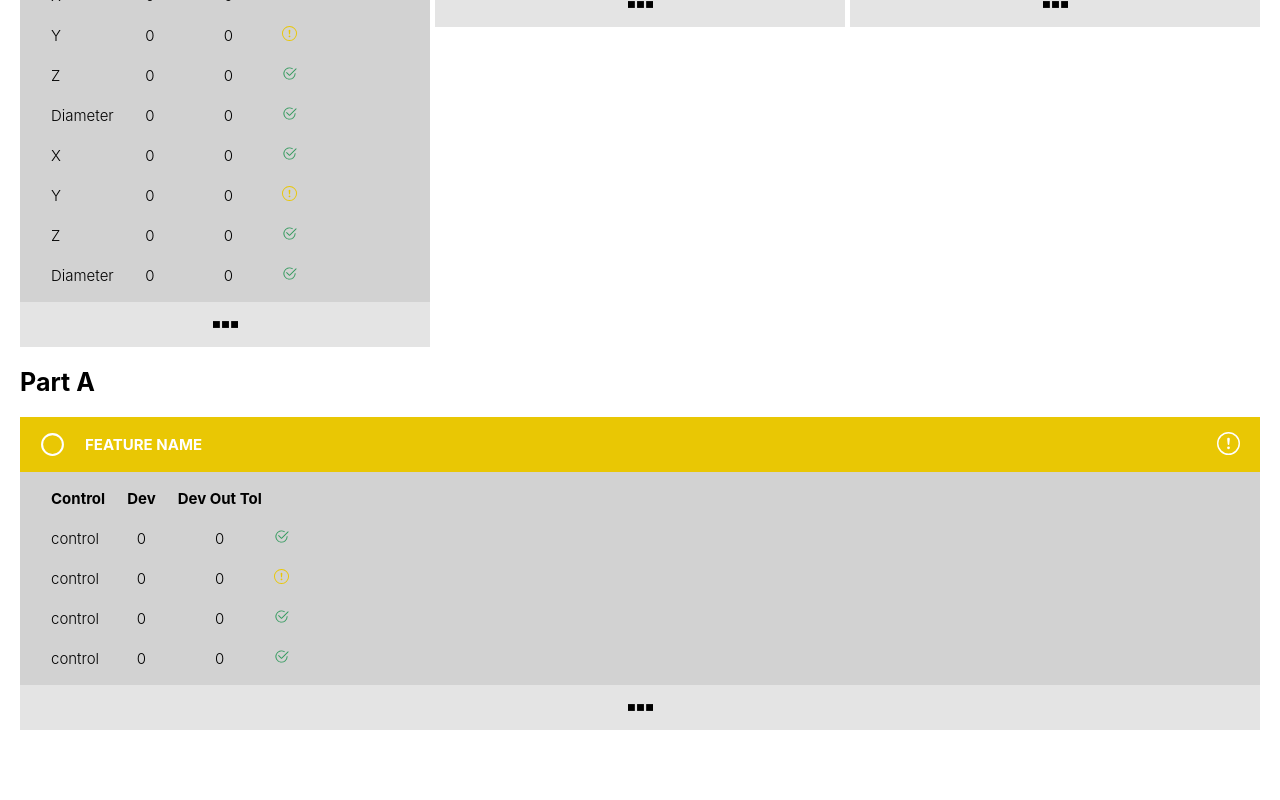
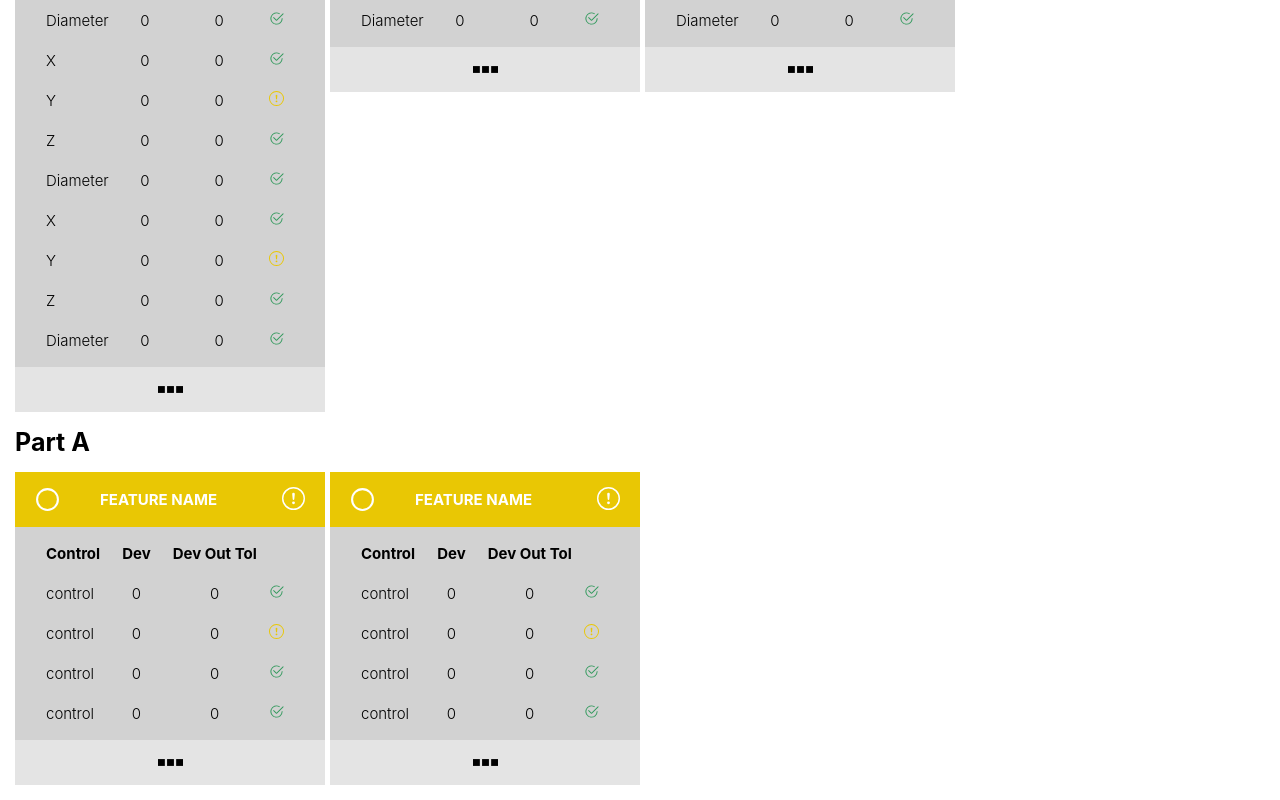
Before and after one commit to zeipepe/abb-test, a React (Create React App) app: page / in a window 1280 px wide. Shown: the part 996-1796 px from the top of the page. Before the commit the page ends 1746 px from the top, so only its background shows below. Built offline with nearby package versions, Linux system fonts and the light colour scheme.

Commit message:
chore: style fixes

```diff
--- a/src/App.js
+++ b/src/App.js
@@ -1,5 +1,4 @@
 import React from "react";
-import logo from "./logo.svg";
 import "./App.css";
 import Parts from "./views/Parts/Parts";
 function App() {
--- a/src/components/Feature/Feature.js
+++ b/src/components/Feature/Feature.js
@@ -65,7 +65,7 @@ function Feature(props) {
       return result;
     }
     setControlSections(chunkArray(controls, 12));
-  }, [controls.length]);
+  }, [controls]);
 
   const featureGridArea = {
     gridArea:
@@ -74,7 +74,7 @@ function Feature(props) {
       " / span " +
       controlSections.length,
   };
-  console.log(featureGridArea);
+
   return (
     <div className={styles.featureContainer} style={featureGridArea}>
       <FeatureHeader status={featureState}>{name.toUpperCase()}</FeatureHeader>
@@ -112,7 +112,7 @@ function Feature(props) {
 Feature.propTypes = {
   name: PropTypes.string.isRequired,
   controls: PropTypes.arrayOf(
-    PropTypes.shape({
+    PropTypes.exact({
       name: PropTypes.string,
       dev: PropTypes.number,
       devTol: PropTypes.number,
--- a/src/components/Feature/Feature.module.css
+++ b/src/components/Feature/Feature.module.css
@@ -1,4 +1,5 @@
 .featureContainer {
+    min-width:310px;
 }
 
 .header {
@@ -40,7 +41,7 @@
 }
 
 .title {
-  margin: 0px 20px;
+  margin: 0px 40px;
 }
 
 .ok {
--- a/src/components/Part/Part.module.css
+++ b/src/components/Part/Part.module.css
@@ -1,12 +1,13 @@
 .part h2{
     text-align: left;
-    margin: 20px;
+    margin: 15px;
     font-size: 25px;
 }
 .featuresContainer{
-    margin:20px;
+    margin:15px;
     display:grid;
     column-gap: 5px;
     row-gap: 7px;
-    grid-template-columns: repeat(auto-fit, minmax(310px, 1fr));
+    grid-template-columns: repeat(auto-fit, 310px);
+    grid-auto-flow: dense;
 }
--- a/src/views/Parts/Parts.js
+++ b/src/views/Parts/Parts.js
@@ -38,8 +38,8 @@ function Parts() {
         {
           name: "Feature's Name",
           controls: [
-            { name: "X", dev: 0, devTol: 0, status: "ok" },
-            { name: "Y", dev: 0, devTol: 0, status: "warning" },
+            { name: "X", dev: 0,status: "ok" },
+            { name: "Y", dev: 0, devTol: 0, status: "ok" },
             { name: "Z", dev: 0, devTol: 0, status: "ok" },
             { name: "Diameter", dev: 0, devTol: 0, status: "ok" },
           ],
@@ -102,6 +102,15 @@ function Parts() {
             { name: "control", dev: 0, devTol: 0, status: "ok" },
           ],
         },
+        {
+          name: "Feature Name",
+          controls: [
+            { name: "control", dev: 0, devTol: 0, status: "ok" },
+            { name: "control", dev: 0, devTol: 0, status: "warning" },
+            { name: "control", dev: 0, devTol: 0, status: "ok" },
+            { name: "control", dev: 0, devTol: 0, status: "ok" },
+          ],
+        },
       ],
     },
   ];
--- a/src/views/Parts/Parts.module.css
+++ b/src/views/Parts/Parts.module.css
@@ -1,4 +1,4 @@
 .partsContainer {
     margin: 0px auto;
-    max-width:1700px;
+    max-width:1600px;
 }
```
